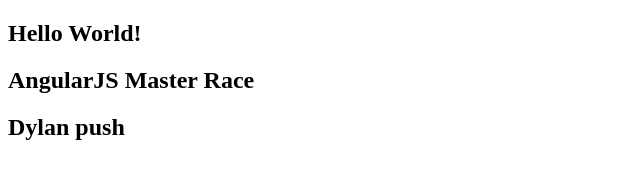
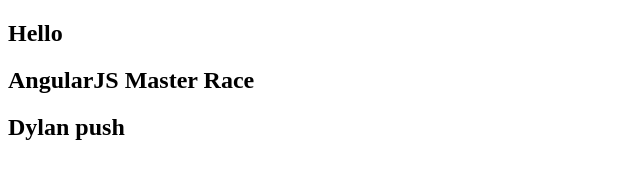
Before and after one commit to mrdcs92/Project2, a plain HTML site: page Project2/src/main/webapp/index.html in a window 1280 px wide. Shown: the whole page, without its empty margins (0-640 px from the left). Drawn offline with Linux system fonts and the light colour scheme.

Commit message:
whats up

```diff
--- a/Project2/src/main/webapp/index.html
+++ b/Project2/src/main/webapp/index.html
@@ -7,7 +7,7 @@
 	<title>Project2 Test</title>
 </head>
 <body>
-<h2>Hello World!</h2>
+<h2>Hello</h2>
 <h2>AngularJS Master Race</h2>
 <h2>Dylan push</h2>
 </body>
```
